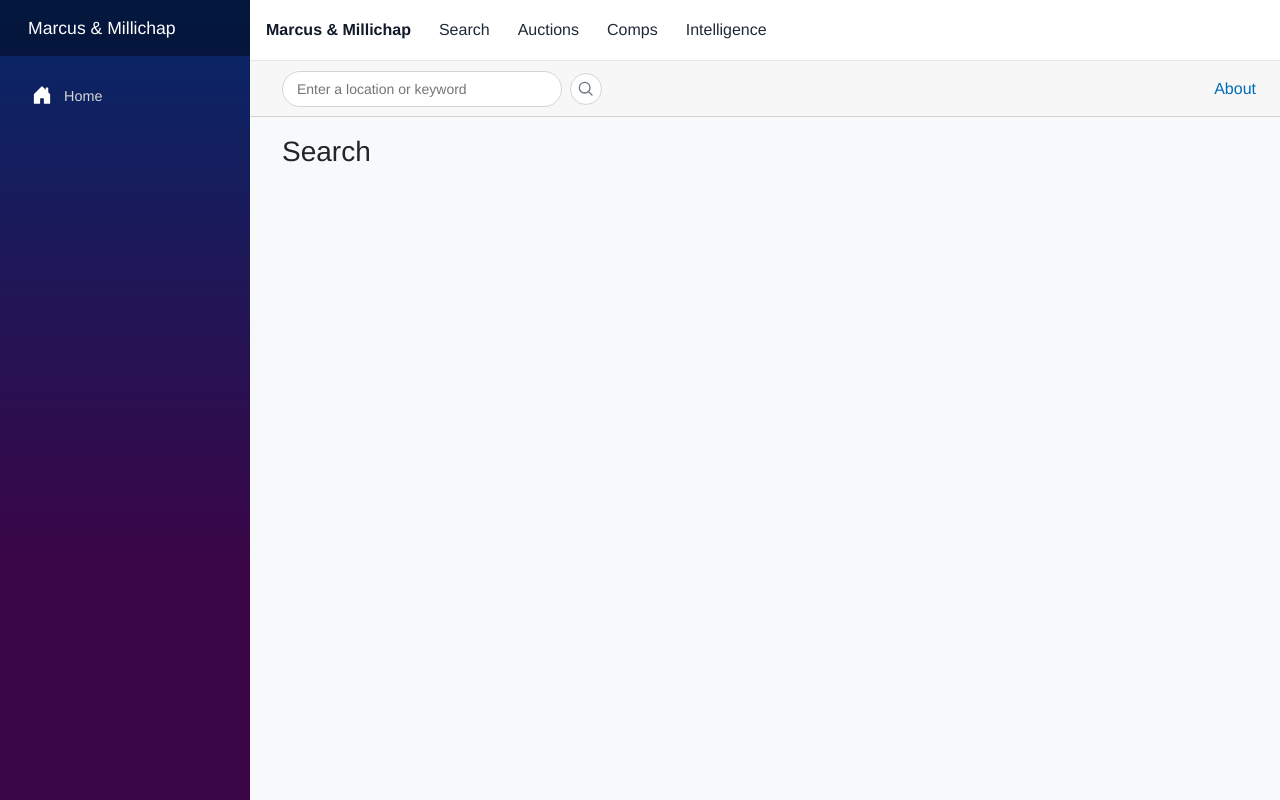
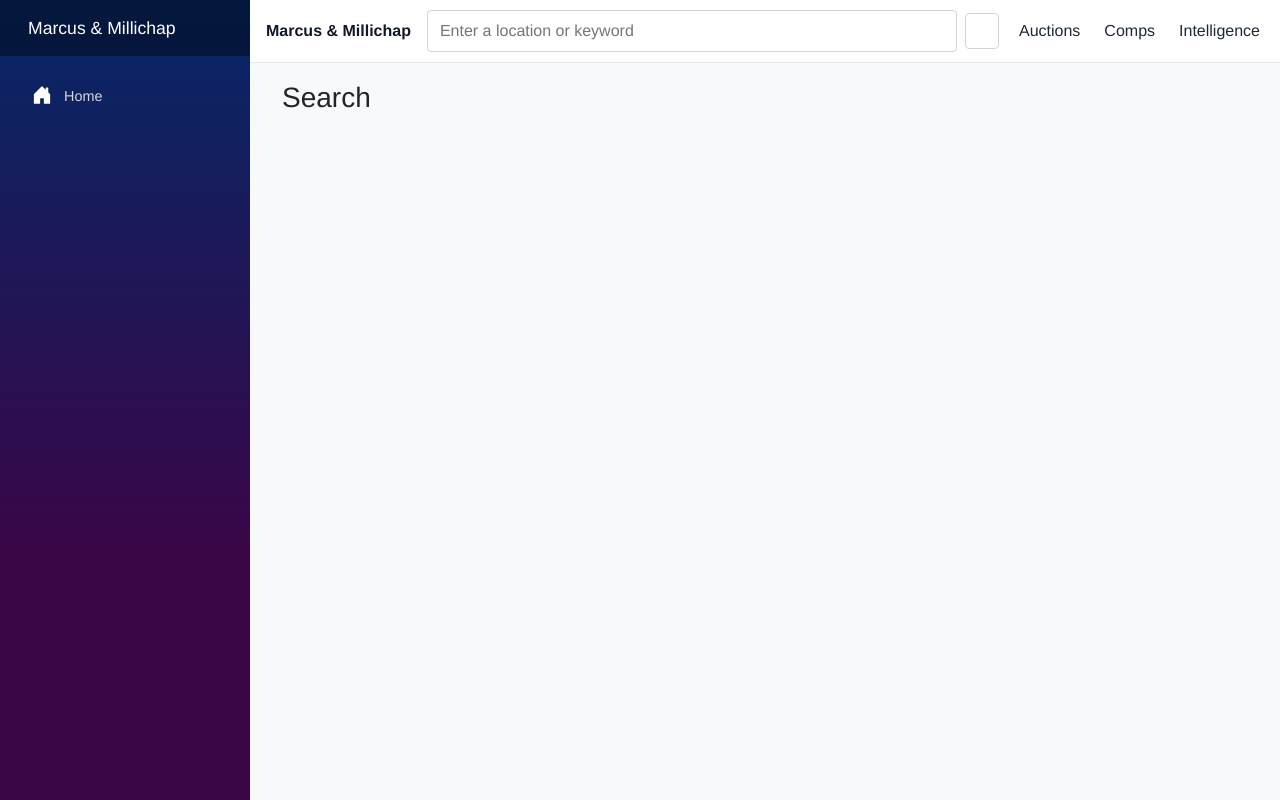
Before and after one commit to frankendoodle/auction-poc, an ASP.NET Core app: page /search in a window 1280 px wide; the page is wider, and only the part inside the window is pictured. Run offline with ASP.NET Core 8, Linux system fonts and the light colour scheme; style sheets or scripts are compiled from the project's sources; some libraries are stand-ins or nearby versions.

Commit message:
feat(nav): unify search into TopNav header; remove old top-row search
Co-Authored-By: frank.goulart@marcusmillichap.com <fggoulart@yahoo.com>

```diff
--- a/Components/Layout/MainLayout.razor
+++ b/Components/Layout/MainLayout.razor
@@ -1,5 +1,4 @@
 @inherits LayoutComponentBase
-@inject NavigationManager Nav
 
 <div class="page">
     <div class="sidebar">
@@ -8,15 +7,6 @@
 
     <main>
         <TopNav />
-        <div class="top-row px-4">
-            <div class="topbar-left">
-                <form class="top-search-wrapper" @onsubmit="HandleSearchSubmit" @onsubmit:preventDefault="true">
-                    <input @bind="_searchTerm" placeholder="Enter a location or keyword" class="top-search-input" />
-                    <button type="submit" class="top-search-btn" aria-label="Search"></button>
-                </form>
-            </div>
-            <a href="https://learn.microsoft.com/aspnet/core/" target="_blank">About</a>
-        </div>
 
         <article class="content px-4">
             @Body
@@ -29,15 +19,3 @@
     <a href="" class="reload">Reload</a>
     <a class="dismiss">🗙</a>
 </div>
-
-@code {
-    private string _searchTerm = string.Empty;
-
-    private void HandleSearchSubmit()
-    {
-        var target = string.IsNullOrWhiteSpace(_searchTerm)
-            ? "/"
-            : $"/?q={Uri.EscapeDataString(_searchTerm)}";
-        Nav.NavigateTo(target);
-    }
-}
--- a/Components/Layout/TopNav.razor
+++ b/Components/Layout/TopNav.razor
@@ -1,11 +1,12 @@
 <header class="mm-header">
     <div class="mm-header__container">
         <a class="mm-header__brand" href="/">Marcus &amp; Millichap</a>
+        <form class="mm-header__search" @onsubmit="OnSubmit" @onsubmit:preventDefault="true">
+            <input @bind="_searchTerm" placeholder="Enter a location or keyword" class="mm-search-input" />
+            <button type="submit" class="mm-search-btn" aria-label="Search"></button>
+        </form>
         <nav class="mm-header__nav" aria-label="Primary">
             <ul class="mm-nav">
-                <li class="mm-nav__item">
-                    <a href="/search" class="mm-nav__link">Search</a>
-                </li>
                 <li class="mm-nav__item mm-nav__item--has-dropdown" aria-haspopup="true">
                     <button class="mm-nav__link mm-nav__toggle" aria-expanded="false" type="button">Auctions</button>
                     <div class="mm-dropdown" role="menu" aria-label="Auctions">
@@ -32,3 +33,16 @@
         </nav>
     </div>
 </header>
+
+@code {
+    [Microsoft.AspNetCore.Components.Inject] NavigationManager Nav { get; set; } = default!;
+    private string _searchTerm = string.Empty;
+
+    private void OnSubmit()
+    {
+        var target = string.IsNullOrWhiteSpace(_searchTerm)
+            ? "/"
+            : $"/?q={Uri.EscapeDataString(_searchTerm)}";
+        Nav.NavigateTo(target);
+    }
+}
--- a/Components/Layout/TopNav.razor.css
+++ b/Components/Layout/TopNav.razor.css
@@ -1,9 +1,12 @@
 .mm-header { background: #fff; border-bottom: 1px solid #e5e7eb; }
-.mm-header__container { max-width: 1200px; margin: 0 auto; padding: 10px 16px; display: flex; align-items: center; gap: 24px; }
+.mm-header__container { max-width: 1200px; margin: 0 auto; padding: 10px 16px; display: flex; align-items: center; gap: 16px; }
 .mm-header__brand { font-weight: 600; color: #111827; text-decoration: none; white-space: nowrap; }
 .mm-header__brand:hover { color: #0b4d86; }
-.mm-header__nav { flex: 1; }
-.mm-nav { margin: 0; padding: 0; list-style: none; display: flex; gap: 20px; align-items: center; }
+.mm-header__search { flex: 1; display: flex; align-items: center; gap: 8px; }
+.mm-search-input { width: 100%; padding: 8px 12px; border: 1px solid #d1d5db; border-radius: 4px; }
+.mm-search-btn { width: 36px; height: 36px; border: 1px solid #d1d5db; border-radius: 4px; background: #fff; cursor: pointer; }
+.mm-header__nav { }
+.mm-nav { margin: 0; padding: 0; list-style: none; display: flex; gap: 16px; align-items: center; }
 .mm-nav__link, .mm-nav__toggle { cursor: pointer; color: #1f2937; text-decoration: none; background: transparent; border: 0; padding: 8px 4px; font: inherit; }
 .mm-nav__link:hover, .mm-nav__toggle:hover { color: #006bb7; }
 .mm-nav__item { position: relative; }
@@ -13,6 +16,6 @@
 .mm-dropdown__link { display: flex; align-items: center; gap: 8px; padding: 6px 8px; border-radius: 4px; color: #1f2937; text-decoration: none; cursor: pointer; }
 .mm-dropdown__link:hover { background: #f3f4f6; color: #111827; }
 @media (max-width: 768px) {
-  .mm-nav { gap: 14px; }
+  .mm-nav { gap: 12px; }
   .mm-dropdown { left: -8px; min-width: 360px; }
 }
```
